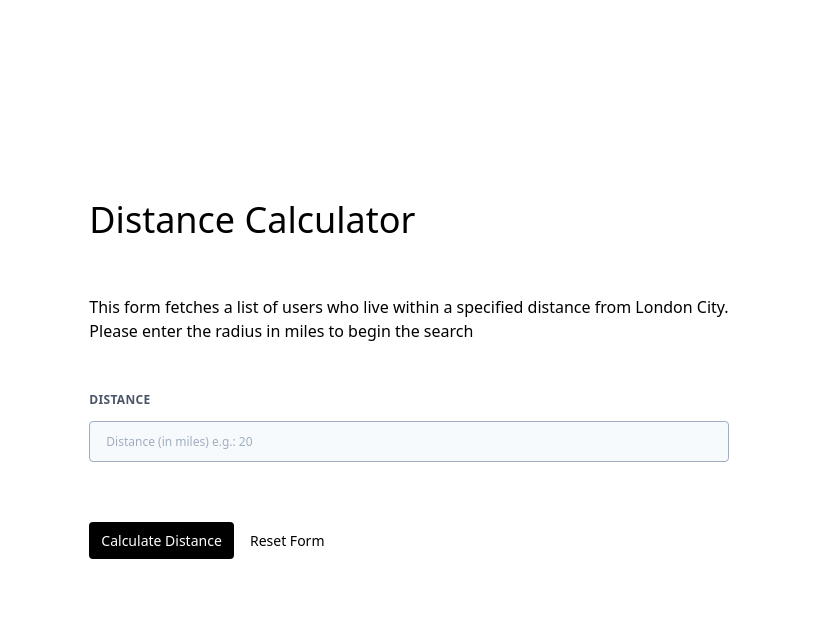
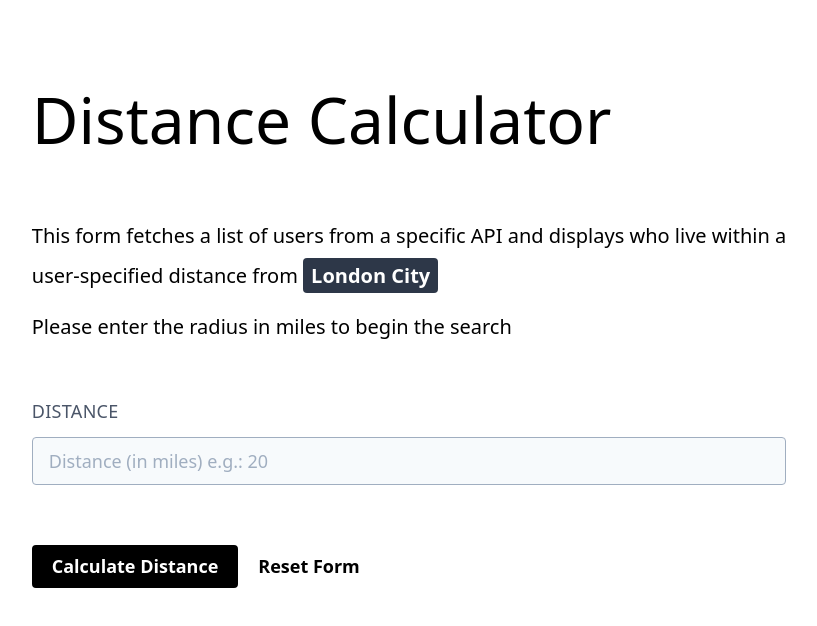
Before and after one commit to ypk/dwp-techtest, a Svelte app: page / in a window 1280 px wide. Shown: the top 626 px of the page, without its empty margins (231-1048 px from the left). Built offline with nearby package versions, Linux system fonts and the light colour scheme.

Commit message:
updated form UI based on node design refactored result logic to render correct ui

```diff
--- a/src/components/Form.svelte
+++ b/src/components/Form.svelte
@@ -69,30 +69,39 @@
   }
 </script>
 
-<h1 class="mb-12 text-4xl">Distance Calculator</h1>
-<div class="mb-12">
-  <p>
-    This form fetches a list of users who live within a specified distance from
-    London City.
+<h1 class="mb-4 text-4xl md:mb-12 md:text-6xl leading-tight">
+  Distance Calculator
+</h1>
+<div class="mb-6 text-lg md:mb-12 md:text-xl">
+  <p class="py-2 leading-loose">
+    This form fetches a list of users from a specific API and displays who live
+    within a
+    <br />user-specified distance from
+    <span
+      class="text-white leading-none cursor-text font-semibold bg-gray-800 rounded px-2 py-1"
+      title="<%-'Latitude: '+initialCoords.latitude+', Longitude: '+initialCoords.longitude %>">London
+      City</span>
   </p>
-  <p id="role-help">Please enter the radius in miles to begin the search</p>
+  <p class="py-2" id="role-help">
+    Please enter the radius in miles to begin the search
+  </p>
 </div>
 <form
   id="distance-calculator"
   name="distance-calculator"
   on:submit|preventDefault={handleSubmit}
-  on:reset|preventDefault={handleReset}>
-  <div class="flex flex-wrap" novalidate>
-    <div class="mb-12 w-full">
+  on:reset|preventDefault={handleReset}
+  novalidate>
+  <div class="flex flex-wrap">
+    <div class="mb-6 md:mb-12 w-full">
       <label
-        class="block uppercase tracking-wide text-gray-700 text-xs font-bold
-          mb-2"
-        for="grid-password">
-        <span>Distance</span>
+        class="block uppercase tracking-wide text-gray-700 text-xs font-bold mb-2"
+        for="distance">
+        <span class="text-sm font-normal md:text-lg">Distance</span>
         <input
           class="appearance-none block w-full bg-gray-100 text-gray-700 border
-            border-gray-500 rounded py-3 px-4 my-3 leading-tight
-            focus:outline-none focus:bg-white focus:border-gray-700 {errors.distance ? 'border-red-700' : ''}"
+          border-gray-500 rounded py-3 px-4 my-3 text-lg leading-tight focus:outline-none
+          focus:bg-white focus:border-gray-700 {errors.distance ? 'border-red-700' : ''}"
           id="distance"
           name="distance"
           type="text"
@@ -101,24 +110,21 @@
           placeholder="Distance (in miles) e.g.: 20" />
       </label>
       {#if errors.distance}
-        <p aria-live="polite" class="text-red-700 text-xs italic">
+        <p aria-live="polite" class="text-red-700 text-lg md:text-xl italic">
           {errors.distance}
         </p>
       {/if}
     </div>
-    <div class="w-full">
+    <div class="w-full flex flex-col md:flex-row">
       <button
-        class="flex-shrink-0 bg-black hover:bg-black border-black
-          hover:bg-gray-800 hover:border-gray-800 text-sm border-4 text-white
-          py-1 px-2 rounded"
+        class="font-bold bg-black hover:bg-black border-black text-lg hover:bg-gray-800 hover:border-gray-800 text-sm border-4 text-white py-1 px-4 rounded mb-6 md:mb-auto"
         aria-label="Calculate Distance"
         role="button"
         type="submit">
         Calculate Distance
       </button>
       <button
-        class="flex-shrink-0 border-transparent border-4 text-black
-          hover:text-gray-500 text-sm py-1 px-2 rounded"
+        class="flex-shrink-0 font-bold border-transparent border-4 text-black text-lg hover:text-gray-500 text-sm py-1 px-4 rounded"
         aria-label="Reset Form"
         role="button"
         type="reset">
--- a/src/components/Result.svelte
+++ b/src/components/Result.svelte
@@ -1,18 +1,43 @@
 <script>
   import { responseData } from "../common";
+  $: div =
+    $responseData && ($responseData.isLoading || $responseData.hasLoaded)
+      ? "my-12 border rounded-md shadow-md px-6 pt-3 pb-6 text-xl"
+      : "";
 </script>
 
-<div class="my-12" aria-live="polite" aria-busy={$responseData.isLoading ? "true" : "false"}>
+<div
+  class={'my-12 px-6 pt-3 pb-6 text-xl' + div}
+  aria-live="polite"
+  aria-busy={$responseData.isLoading ? 'true' : 'false'}>
   {#if $responseData.isLoading}
-    <p>Loading...</p>
-  {:else if !$responseData.foundUsers && $responseData.hasLoaded }
-    <p>No data found!</p>
+    <p class="mt-2 mb-4">Loading...</p>
+  {:else if !$responseData.foundUsers && $responseData.hasLoaded}
+    <p class="mt-2 mb-4">No data found!</p>
+    <a
+      class="py-1 px-4 font-bold bg-black hover:bg-black border-black text-lg hover:bg-gray-800 hover:border-gray-800 text-sm border-4 text-white rounded"
+      aria-label="OK"
+      role="link"
+      href="/">
+      OK
+    </a>
   {:else if !$responseData.isLoading && $responseData.data.length > 0}
-    <p>Users who live {$responseData.distance} miles from London are:</p>
+    <p class="mt-2 mb-4">
+      Users who live
+      {$responseData.distance}
+      miles from London are:
+    </p>
     <ul class="my-6">
       {#each $responseData.data as { id, first_name, last_name, email }, i}
         <li {id}>{first_name} {last_name} - {email}</li>
       {/each}
     </ul>
+    <a
+      class="py-1 px-4 font-bold bg-black hover:bg-black border-black text-lg hover:bg-gray-800 hover:border-gray-800 text-sm border-4 text-white rounded"
+      aria-label="Clear Results"
+      role="link"
+      href="/">
+      Clear Results
+    </a>
   {/if}
 </div>
```
